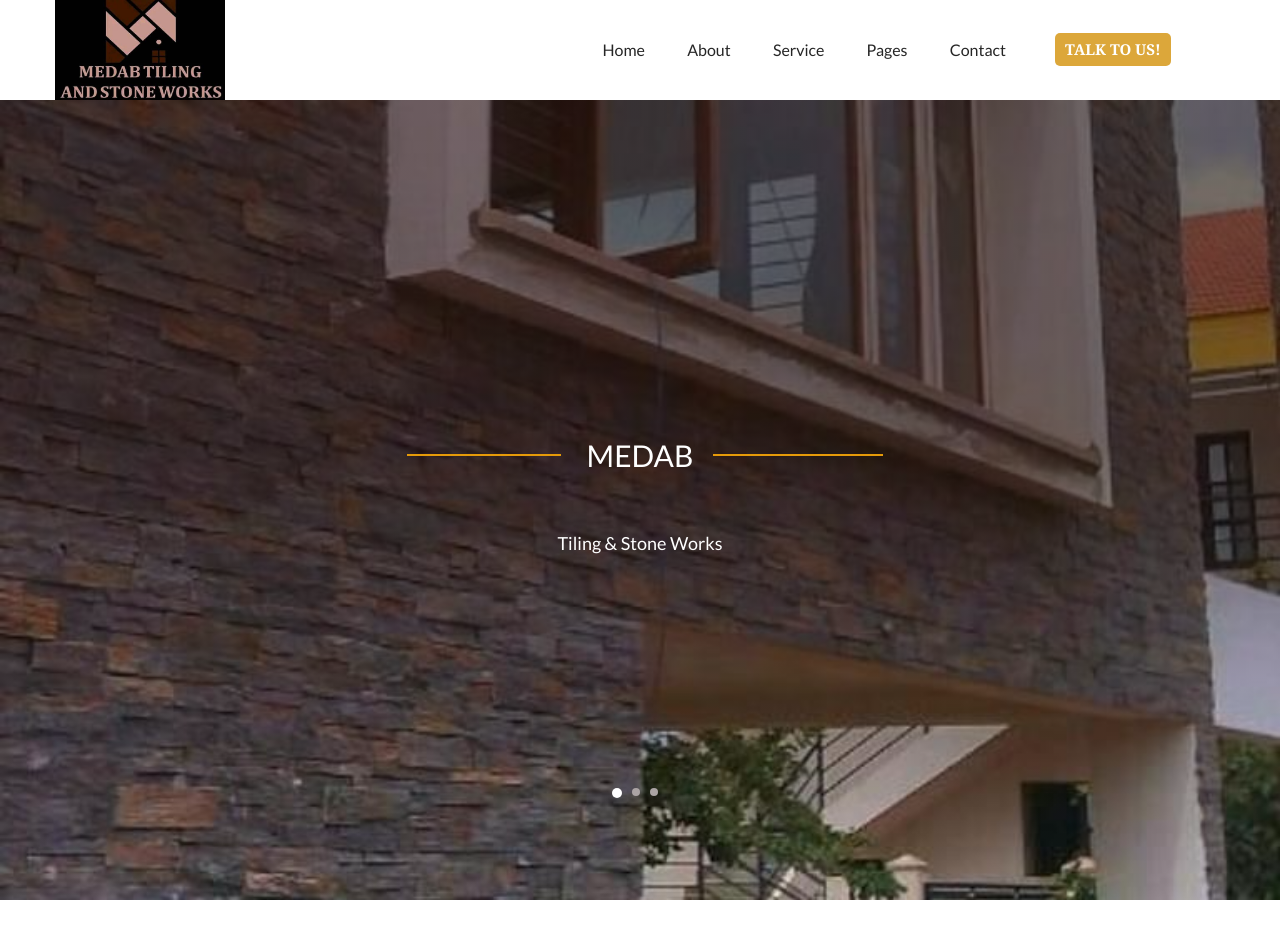
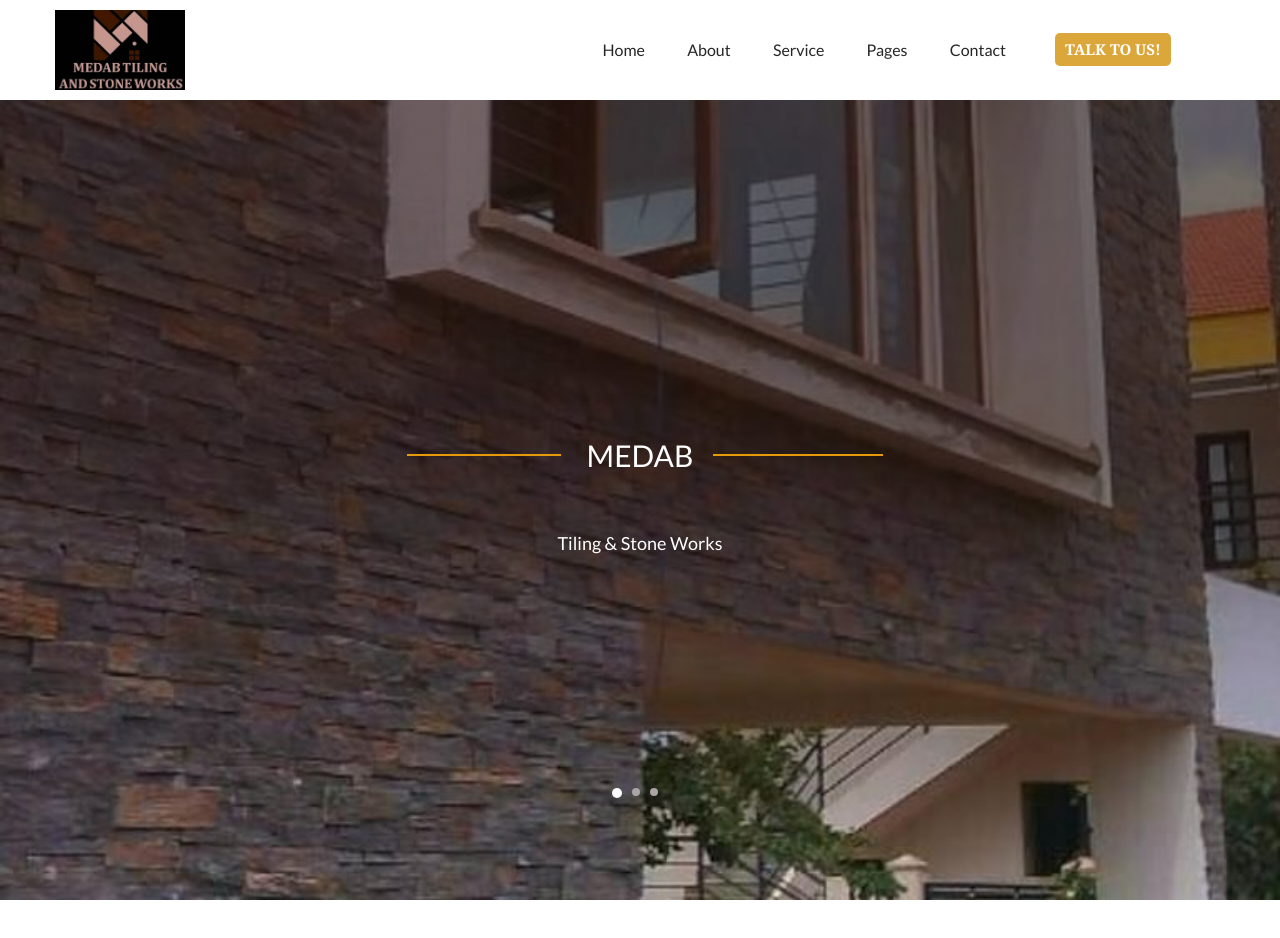
Before and after one commit to evansbafoe/medab-tiling-stones, a website: page stairscass.html in a window 1280 px wide. Shown: the top 938 px of the page. Drawn offline with Linux system fonts and the light colour scheme.

Commit message:
Update stairscass.html

```diff
--- a/stairscass.html
+++ b/stairscass.html
@@ -49,7 +49,7 @@
                         <!-- logo -->
                         <div class="col-xl-2 col-lg-2">
                             <div class="logo">
-                               <a href="index.html"><img src="assets/img/logo/logo.png" width="170px" height="100px"  alt=""></a>
+                               <a href="index.html"><img src="assets/img/logo/logo.png"width="130px" height="80px" alt=""></a>
                             </div>
                         </div>
                     <div class="col-xl-8 col-lg-8">
```
